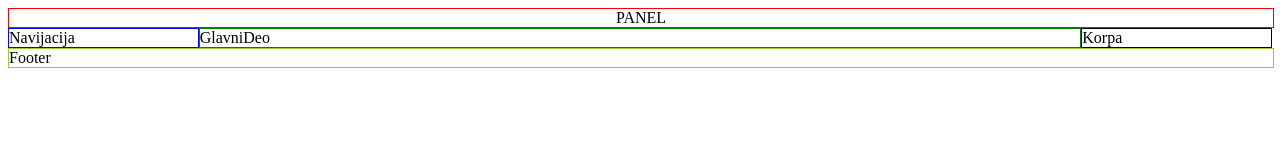
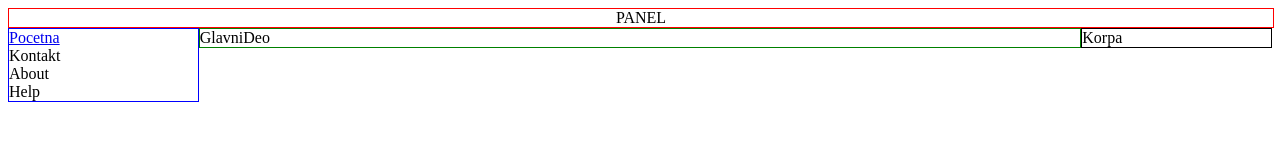
Before and after one commit to Marezen/Site, a plain HTML site: page Index.html in a window 1280 px wide. Drawn offline with Linux system fonts and the light colour scheme.

Commit message:
update 4

```diff
--- a/Glavna.js
+++ b/Glavna.js
@@ -15,8 +15,8 @@ export class Glavna{
 
         const navigacija=document.createElement("div");
         navigacija.className="navigacija";
-        navigacija.innerHTML="Navijacija";
         this.conteiner.appendChild(navigacija);
+        this.crtajNavigaciju(navigacija);
 
         const glavniDeo=document.createElement("div");
         glavniDeo.className="GlavniDeo";
@@ -26,11 +26,28 @@ export class Glavna{
         const korpa=document.createElement("div");
         korpa.className="Korpa";
         korpa.innerHTML="Korpa";
-        this.conteiner.appendChild(korpa);
+        this.conteiner.appendChild(korpa);ss
 
         this.footer=document.createElement("div");
         this.footer.className="Footer";
         this.footer.innerHTML="Footer";
         host.appendChild(this.footer);
     }
+    crtajNavigaciju(host){
+        const l1=document.createElement("label");
+        l1.innerHTML="Pocetna".link("Index.html");
+        host.appendChild(l1);
+
+        const l2=document.createElement("label");
+        l2.innerHTML="Kontakt";
+        host.appendChild(l2);
+
+        const l3=document.createElement("label");
+        l3.innerHTML="About";
+        host.appendChild(l3);
+
+        const l4=document.createElement("label");
+        l4.innerHTML="Help";
+        host.appendChild(l4);
+    }
 }
--- a/Index.html
+++ b/Index.html
@@ -1,7 +1,7 @@
 <!DOCTYPE html>
 <html>
     <head>
-        <title>Makini slatkisi</title>
+        <title>Pocetna</title>
         <link rel=stylesheet href="stil.css"/>
         <meta charset="UTF-8">
     </head>
--- a/main.js
+++ b/main.js
@@ -1,4 +1,5 @@
 import {Glavna} from "./Glavna.js"
+
 
 const g=new Glavna ();
 g.crtaj(document.body);
--- a/stil.css
+++ b/stil.css
@@ -13,6 +13,8 @@
     border: 1px solid blue;
     height: 80%;
     width: 15%;
+    display: flex;
+    flex-direction: column;
 }
 .GlavniDeo{
     border:1px solid green;
```
